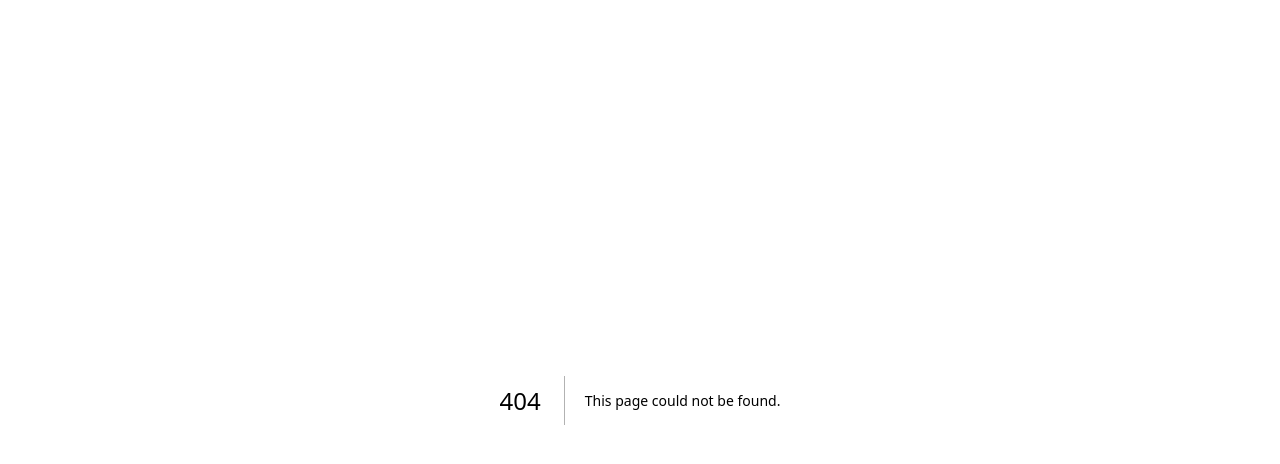
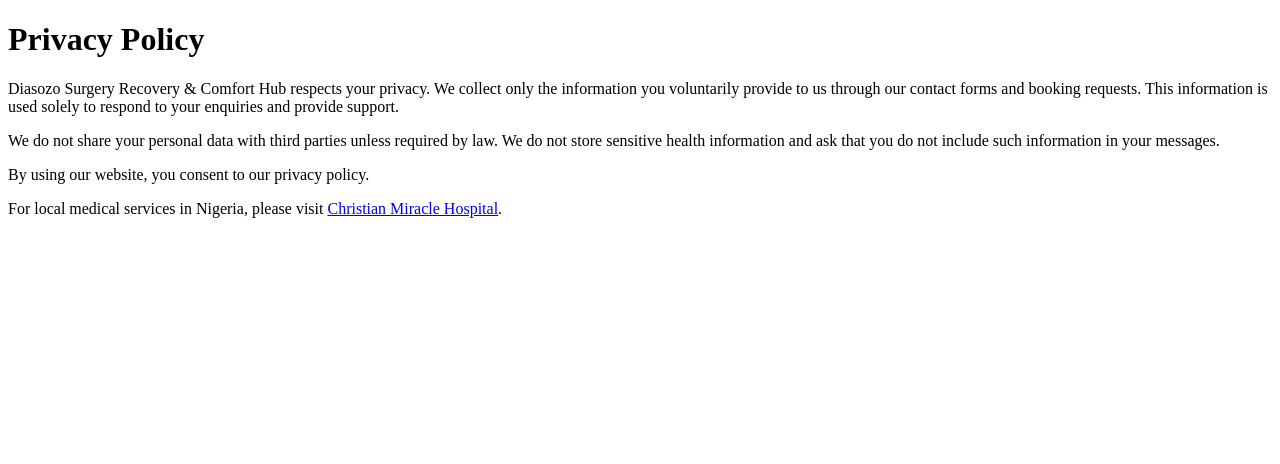
Before and after one commit to OlyMiracle/diasozo-surgery-recovery-hub, a Next.js app: page /privacy-policy in a window 1280 px wide. Before the commit this address had no page. Shown: the top 464 px of the page. Built offline with nearby package versions, Linux system fonts and the light colour scheme.

Commit message:
Add privacy policy page
This file contains the privacy policy for Diasozo Surgery Recovery & Comfort Hub, detailing data handling practices and user consent.

```diff
--- /dev/null
+++ b/pages/privacy-policy.js
@@ -0,0 +1,19 @@
+import Head from 'next/head';
+
+export default function PrivacyPolicy() {
+  return (
+    <>
+      <Head>
+        <title>Privacy Policy | Diasozo Surgery Recovery & Comfort Hub</title>
+        <meta name="description" content="Read the privacy policy for Diasozo Surgery Recovery & Comfort Hub explaining how we handle your data and information." />
+      </Head>
+      <main>
+        <h1>Privacy Policy</h1>
+        <p>Diasozo Surgery Recovery & Comfort Hub respects your privacy. We collect only the information you voluntarily provide to us through our contact forms and booking requests. This information is used solely to respond to your enquiries and provide support.</p>
+        <p>We do not share your personal data with third parties unless required by law. We do not store sensitive health information and ask that you do not include such information in your messages.</p>
+        <p>By using our website, you consent to our privacy policy.</p>
+        <p>For local medical services in Nigeria, please visit <a href="https://christian-miracle-hospital.vercel.app">Christian Miracle Hospital</a>.</p>
+      </main>
+    </>
+  );
+}
```
